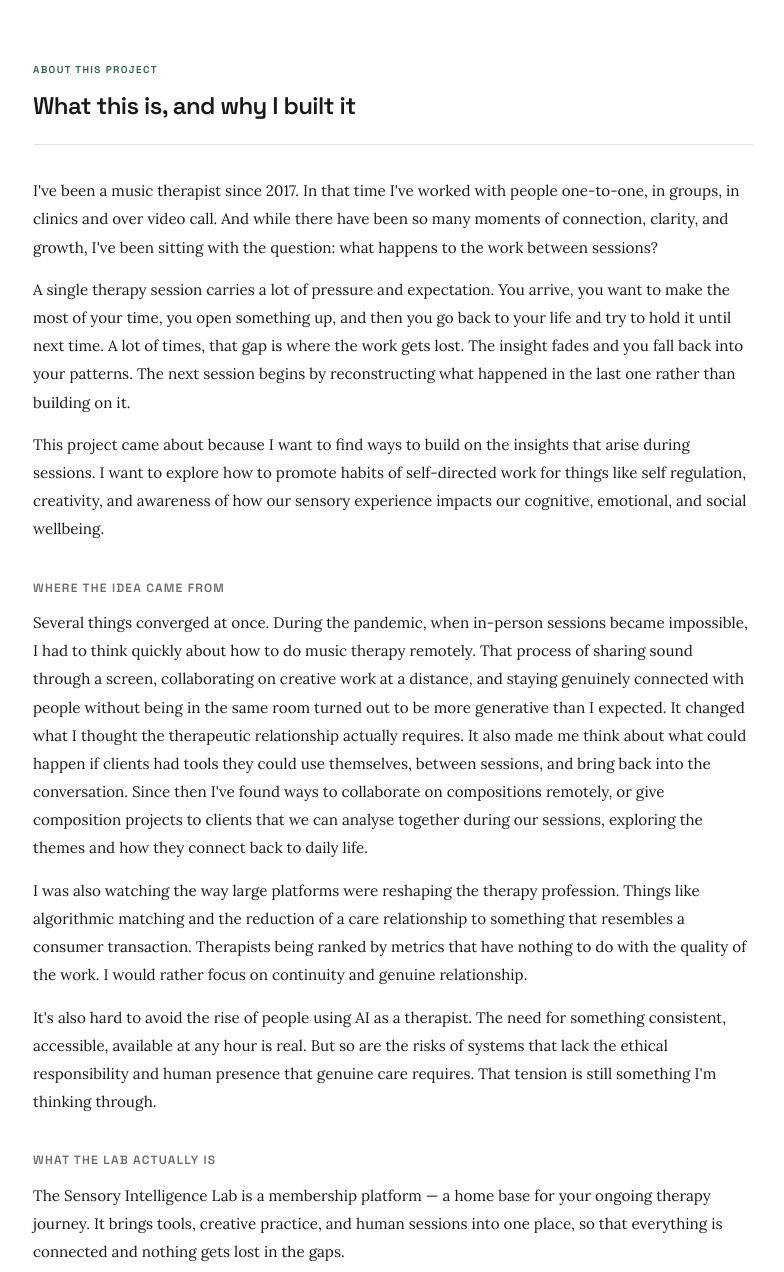
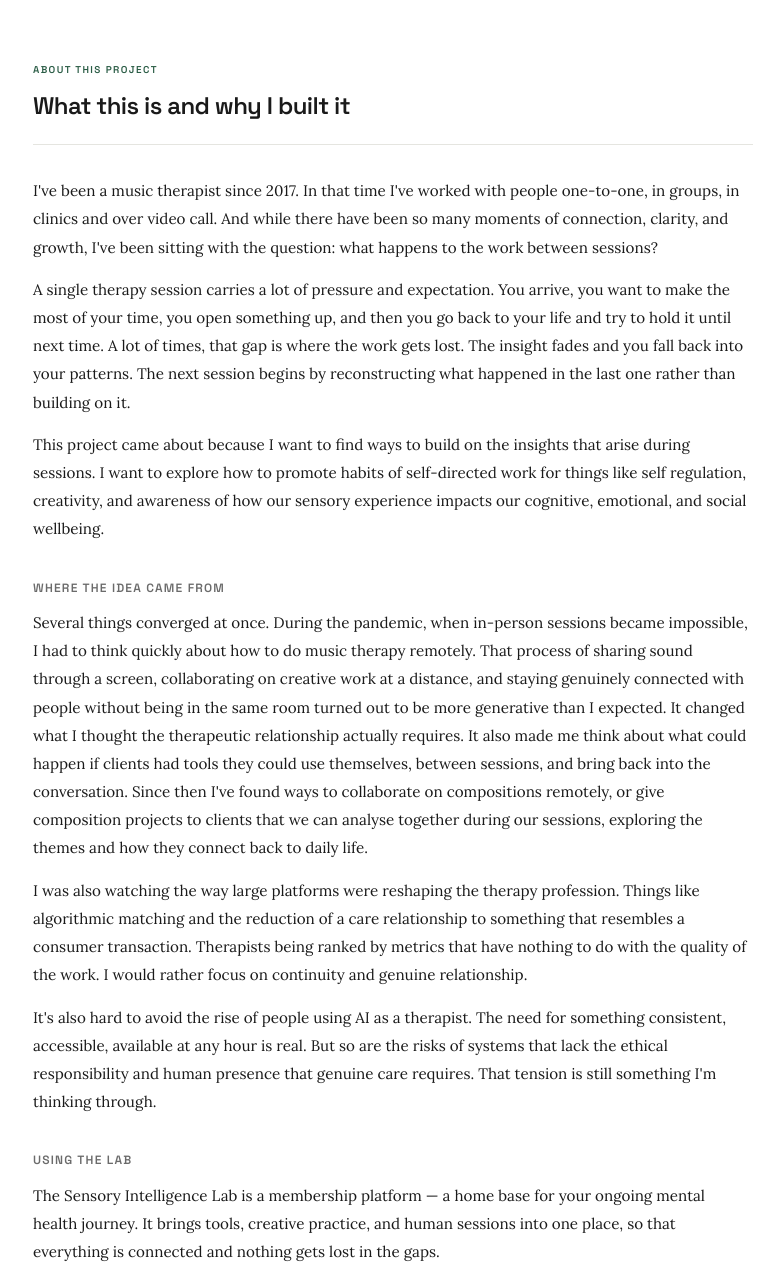
Before and after one commit to jordan-elias/sensory-intelligence-lab, a website: page index.html in a window 1280 px wide. Shown: the part 688-1960 px from the top of the page, without its empty margins (247-1031 px from the left). Drawn offline with Linux system fonts and the light colour scheme; a script that the page names is missing.

Commit message:
Update index.html

```diff
--- a/index.html
+++ b/index.html
@@ -433,7 +433,7 @@
   <div class="about-inner">
 
     <p class="about-eyebrow">About this project</p>
-    <h3 class="about-title">What this is, and why I built it</h3>
+    <h3 class="about-title">What this is and why I built it</h3>
 
     <div class="about-chunk">
       <p>I've been a music therapist since 2017. In that time I've worked with people one-to-one, in groups, in clinics and over video call. And while there have been so many moments of connection, clarity, and growth, I've been sitting with the question: what happens to the work between sessions?</p>
@@ -449,8 +449,8 @@
     </div>
 
     <div class="about-chunk">
-      <h3>What the Lab actually is</h3>
-      <p>The Sensory Intelligence Lab is a membership platform — a home base for your ongoing therapy journey. It brings tools, creative practice, and human sessions into one place, so that everything is connected and nothing gets lost in the gaps.</p>
+      <h3>Using the lab</h3>
+      <p>The Sensory Intelligence Lab is a membership platform — a home base for your ongoing mental health journey. It brings tools, creative practice, and human sessions into one place, so that everything is connected and nothing gets lost in the gaps.</p>
       <p>For regulation and self-awareness: a regulation engine that generates soundscapes using the ISO principle, meeting your current state and guiding you toward where you want to be. Breathing exercises drawn from evidence-based practice. A daily check-in that builds a picture of your patterns over time: your energy, your mood, your sensory load, the words that keep coming up. A timed journal with soundscapes and prompts.</p>
       <p>For training and perception: ear training, spatial awareness, and listening exercises designed to develop auditory attention and sensitivity. These are the kinds of skills that music therapists spend years cultivating, and the hope is to make them accessible.</p>
       <p>For creative practice: composition tools and guided modules designed for people who want to make music but don't know where to start. Structured explorations of a creative process, with education about the sound and compositional techniques of a variety of different musicians, and a way to explore it yourself with no prior experience required.</p>
```
